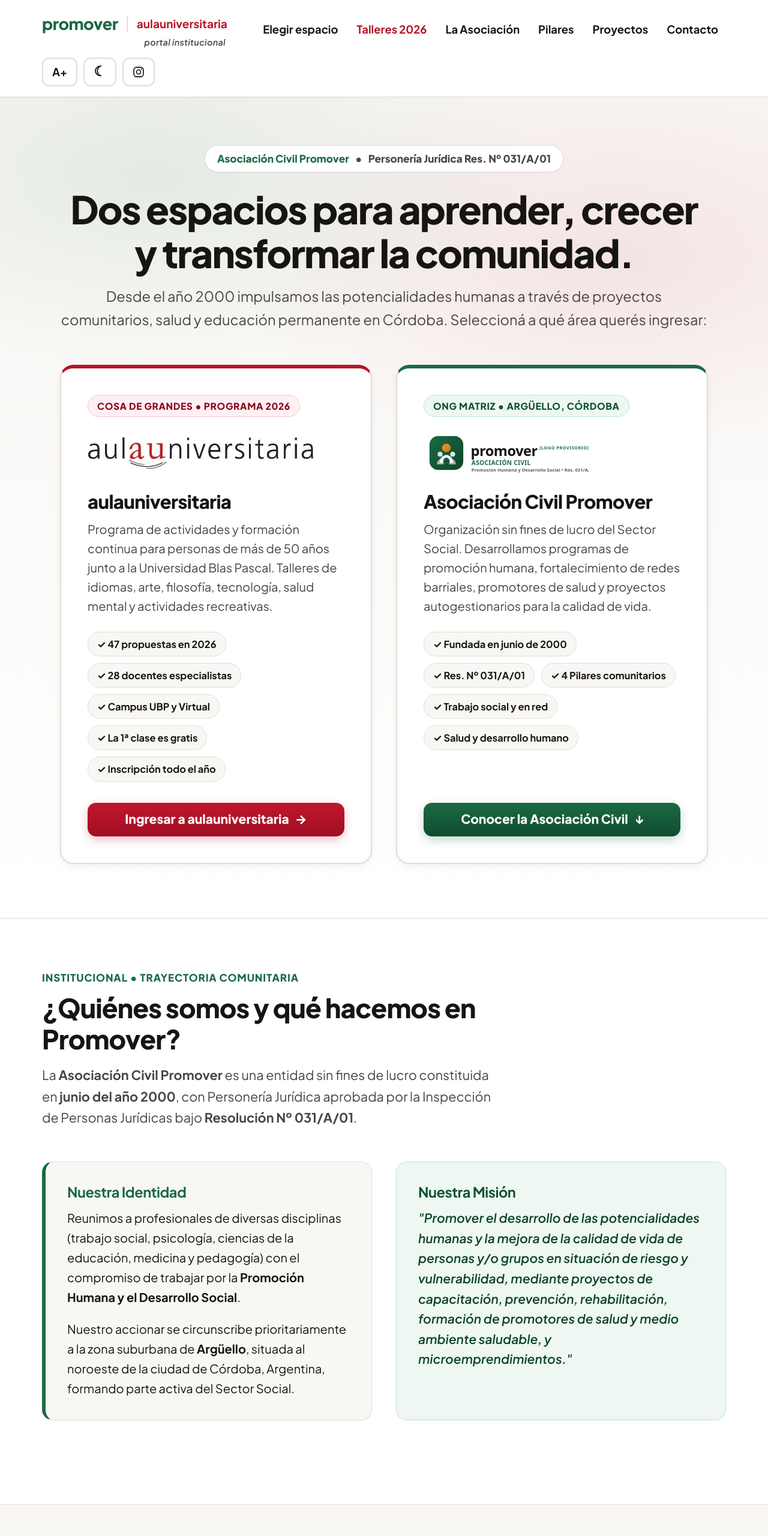
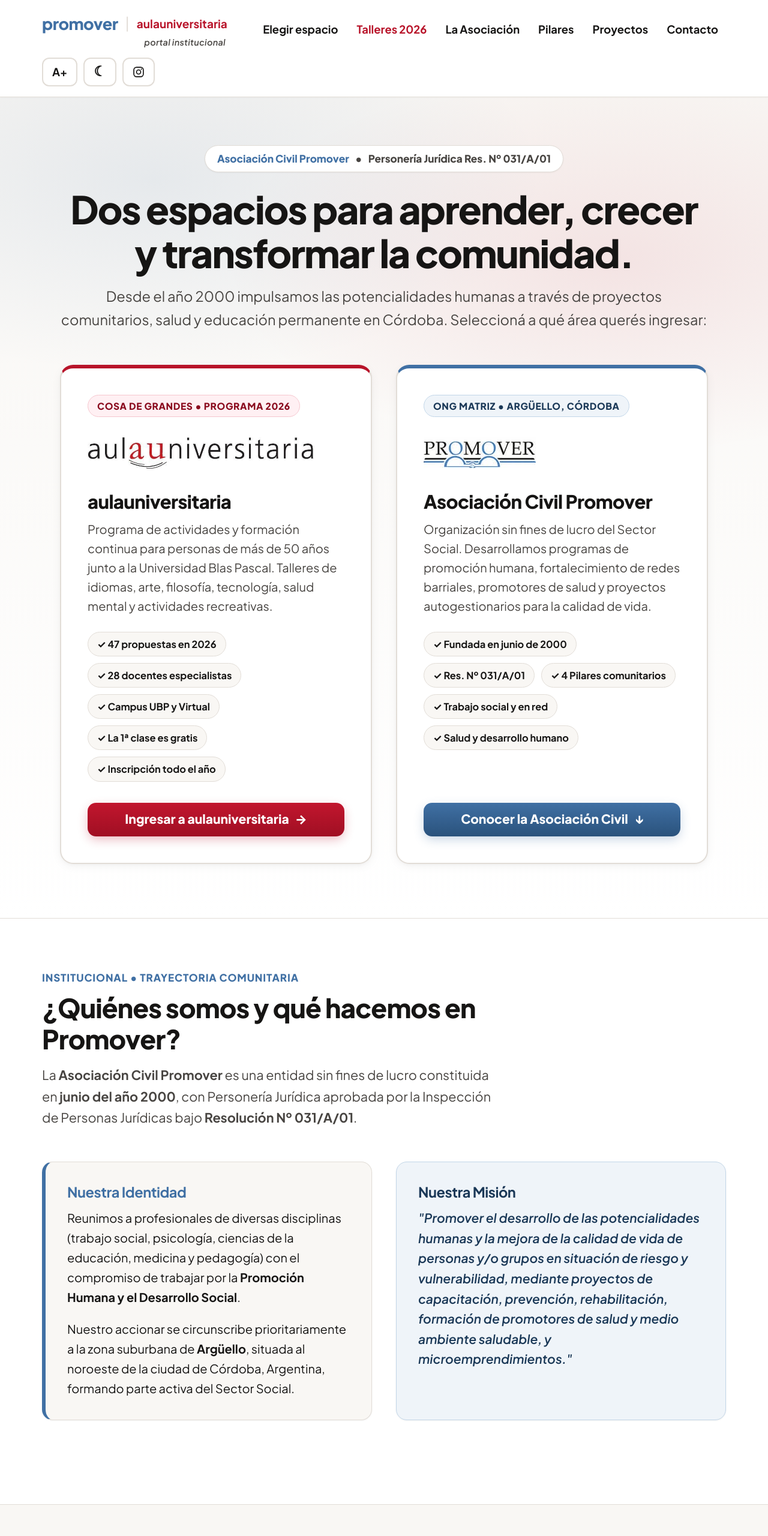
Before and after one commit to andresapitt/ceai-c3, a website: page index.html in a window 1280 px wide. Shown: the top 2560 px of the page at 60% size. Drawn offline with Linux system fonts and the light colour scheme.

Commit message:
Actualizar logo institucional de Promover a PNG y color de acento a #4070a4

```diff
--- a/assets/styles.css
+++ b/assets/styles.css
@@ -10,6 +10,12 @@
   --red-dark:#8A0B1E;
   --red-soft:#FFF0F3;
   --red-glow:rgba(184,20,42,.18);
+  --promover:#4070a4;
+  --promover-dark:#2A527C;
+  --promover-soft:#EFF4F9;
+  --promover-border:#C2D6E8;
+  --promover-text:#1A3857;
+  --promover-glow:rgba(64,112,164,.25);
   --ink:#161514;
   --ink-soft:#484542;
   --ink-muted:#736E68;
@@ -98,6 +104,8 @@
   white-space:nowrap; transition:background .18s ease, color .18s ease
 }
 .site-nav a:hover{ background:var(--paper-alt); color:var(--red) }
+.site-nav a.nav-portal{ color:var(--promover) }
+.site-nav a.nav-portal:hover{ color:var(--promover-dark) }
 
 .header-tools{ display:flex; gap:.5rem }
 .tool{
@@ -405,6 +413,12 @@
 :root[data-theme="dark"]{
   --ink:#F2F0EE; --ink-soft:#C2BFBC; --line:#353330; --line-hover:#4A4744;
   --paper:#141312; --paper-alt:#1C1A18; --red:#FF667C; --red-dark:#FF8999; --red-soft:#2E171B; --focus:#7FB4FF;
+  --promover:#6798CC;
+  --promover-dark:#95BFEC;
+  --promover-soft:#13263B;
+  --promover-border:#23476E;
+  --promover-text:#D5E5F7;
+  --promover-glow:rgba(103,152,204,.25);
   --shadow-sm:0 1px 3px rgba(0,0,0,.3);
   --shadow:0 4px 14px rgba(0,0,0,.4);
   --shadow-card:0 4px 18px -2px rgba(0,0,0,.45);
@@ -604,7 +618,7 @@
 .portal-hero{
   position:relative;
   background:
-    radial-gradient(1000px 500px at 20% 10%, rgba(27,106,69,.09) 0%, transparent 65%),
+    radial-gradient(1000px 500px at 20% 10%, rgba(64,112,164,.10) 0%, transparent 65%),
     radial-gradient(1000px 500px at 80% 20%, rgba(184,20,42,.09) 0%, transparent 65%),
     linear-gradient(180deg, #F8F6F3 0%, #FFFFFF 100%);
   border-bottom:1px solid var(--line);
@@ -652,8 +666,8 @@
 .portal-card.card-au{ border-top:6px solid var(--red) }
 .portal-card.card-au:hover{ border-color:#E8A8B2; border-top-color:var(--red) }
 
-.portal-card.card-promover{ border-top:6px solid #1B6A45 }
-.portal-card.card-promover:hover{ border-color:#A3D3BD; border-top-color:#1B6A45 }
+.portal-card.card-promover{ border-top:6px solid var(--promover) }
+.portal-card.card-promover:hover{ border-color:var(--promover-border); border-top-color:var(--promover) }
 
 .portal-badge{
   display:inline-flex; align-items:center; gap:.4rem;
@@ -661,13 +675,13 @@
   padding:.25rem .75rem; border-radius:999px; width:fit-content; margin-bottom:1.1rem;
 }
 .portal-badge.badge-au{ background:var(--red-soft); color:var(--red-dark); border:1px solid #F5C6CE }
-.portal-badge.badge-promover{ background:#EEF7F2; color:#125234; border:1px solid #C4E4D3 }
+.portal-badge.badge-promover{ background:var(--promover-soft); color:var(--promover-text); border:1px solid var(--promover-border) }
 
 .portal-logo-wrap{
   min-height:75px; display:flex; align-items:center; margin-bottom:1.25rem;
 }
 .portal-logo-au{ max-height:2.6rem; width:auto; max-width:100% }
-.portal-logo-promover{ max-height:3.6rem; width:auto; max-width:100% }
+.portal-logo-promover{ max-height:3.2rem; width:auto; max-width:100%; object-fit:contain }
 
 .portal-card h2{ font-size:1.55rem; font-weight:800; margin:0 0 .5rem; line-height:1.25 }
 .portal-desc{ font-size:1rem; color:var(--ink-soft); line-height:1.6; margin:0 0 1.35rem }
@@ -697,12 +711,12 @@
   transform:translateY(-2px); box-shadow:0 10px 24px -2px rgba(184,20,42,.45);
 }
 .portal-btn.btn-promover{
-  background:linear-gradient(180deg, #1B6A45 0%, #114C30 100%);
-  color:#fff; box-shadow:0 6px 18px -2px rgba(27,106,69,.32);
+  background:linear-gradient(180deg, #4070a4 0%, #2A527C 100%);
+  color:#fff; box-shadow:0 6px 18px -2px rgba(64,112,164,.32);
 }
 .portal-btn.btn-promover:hover{
-  background:linear-gradient(180deg, #228255 0%, #0C3E26 100%);
-  transform:translateY(-2px); box-shadow:0 10px 24px -2px rgba(27,106,69,.45);
+  background:linear-gradient(180deg, #4A7EB7 0%, #224367 100%);
+  transform:translateY(-2px); box-shadow:0 10px 24px -2px rgba(64,112,164,.45);
 }
 
 /* ---------- Institutional Sections (Promover) ---------- */
@@ -710,7 +724,7 @@
 .inst-header{ max-width:760px; margin-bottom:2.75rem }
 .inst-kicker{
   display:inline-block; font-size:.85rem; font-weight:800; text-transform:uppercase;
-  letter-spacing:.05em; color:#1B6A45; margin-bottom:.5rem;
+  letter-spacing:.05em; color:var(--promover); margin-bottom:.5rem;
 }
 .inst-title{ font-size:2.2rem; font-weight:800; line-height:1.2; margin:0 0 .8rem }
 
@@ -728,9 +742,9 @@
 .pillar-icon{
   display:flex; align-items:center; justify-content:center;
   width:3rem; height:3rem; border-radius:14px;
-  background:#EEF7F2; color:#1B6A45; font-size:1.4rem; font-weight:800; margin-bottom:1rem;
+  background:var(--promover-soft); color:var(--promover); font-size:1.4rem; font-weight:800; margin-bottom:1rem;
 }
-.pillar-card h3{ font-size:1.2rem; font-weight:800; color:#1B6A45; margin:0 0 .5rem }
+.pillar-card h3{ font-size:1.2rem; font-weight:800; color:var(--promover); margin:0 0 .5rem }
 .pillar-card p{ font-size:.95rem; color:var(--ink-soft); line-height:1.55; margin:0 }
 
 /* Strategy & Projects Grid */
@@ -761,7 +775,7 @@
 /* Dark theme overrides for portal and Promover */
 :root[data-theme="dark"] .portal-hero{
   background:
-    radial-gradient(1000px 500px at 20% 10%, rgba(27,106,69,.18) 0%, transparent 65%),
+    radial-gradient(1000px 500px at 20% 10%, rgba(64,112,164,.20) 0%, transparent 65%),
     radial-gradient(1000px 500px at 80% 20%, rgba(255,102,124,.15) 0%, transparent 65%),
     linear-gradient(180deg, #181615 0%, #141312 100%);
 }
@@ -771,8 +785,14 @@
 :root[data-theme="dark"] .portal-kicker{ background:#221F1C; border-color:var(--line); color:var(--ink) }
 :root[data-theme="dark"] .portal-pill,
 :root[data-theme="dark"] .team-chip{ background:#252320; border-color:var(--line); color:var(--ink) }
-:root[data-theme="dark"] .portal-badge.badge-promover{ background:#102D1E; color:#78D6A4; border-color:#1E5237 }
-:root[data-theme="dark"] .pillar-icon{ background:#102D1E; color:#78D6A4 }
+:root[data-theme="dark"] .portal-badge.badge-promover{ background:var(--promover-soft); color:var(--promover-dark); border-color:var(--promover-border) }
+:root[data-theme="dark"] .pillar-icon{ background:var(--promover-soft); color:var(--promover-dark) }
 :root[data-theme="dark"] .inst-kicker,
-:root[data-theme="dark"] .pillar-card h3{ color:#78D6A4 }
-:root[data-theme="dark"] .portal-logo-promover text[fill="#141414"]{ fill:#F2F0EE }
+:root[data-theme="dark"] .pillar-card h3{ color:var(--promover-dark) }
+:root[data-theme="dark"] .portal-logo-promover,
+:root[data-theme="dark"] .portal-logo-au{
+  background:#ffffff;
+  padding:.35rem .75rem;
+  border-radius:10px;
+  box-shadow:0 3px 10px rgba(0,0,0,.35);
+}
--- a/index.html
+++ b/index.html
@@ -26,7 +26,7 @@
   <div class="wrap header-inner">
     <a class="brand" href="index.html" aria-label="Asociación Civil Promover, inicio">
       <div style="display:flex; align-items:center; gap:.6rem;">
-        <span style="font-weight:800; font-size:1.35rem; color:#1B6A45; letter-spacing:-.02em;">promover</span>
+        <span style="font-weight:800; font-size:1.35rem; color:var(--promover); letter-spacing:-.02em;">promover</span>
         <span style="color:var(--line); font-size:1.2rem;">|</span>
         <span style="font-weight:700; font-size:.95rem; color:var(--red);">aulauniversitaria</span>
       </div>
@@ -70,7 +70,7 @@
   <section id="selector" class="portal-hero">
     <div class="wrap portal-hero-inner">
       <div class="portal-kicker">
-        <span style="color:#1B6A45;">Asociación Civil Promover</span>
+        <span style="color:var(--promover);">Asociación Civil Promover</span>
         <span>•</span>
         <span>Personería Jurídica Res. Nº 031/A/01</span>
       </div>
@@ -108,7 +108,7 @@
         <article class="portal-card card-promover">
           <div class="portal-badge badge-promover">ONG Matriz • Argüello, Córdoba</div>
           <div class="portal-logo-wrap">
-            <img src="assets/logo-promover.svg" alt="Asociación Civil Promover" class="portal-logo-promover" width="420" height="110">
+            <img src="assets/logo_promover.png" alt="Asociación Civil Promover" class="portal-logo-promover" width="188" height="51">
           </div>
           <h2>Asociación Civil Promover</h2>
           <p class="portal-desc">Organización sin fines de lucro del Sector Social. Desarrollamos programas de promoción humana, fortalecimiento de redes barriales, promotores de salud y proyectos autogestionarios para la calidad de vida.</p>
@@ -143,15 +143,15 @@
       </div>
 
       <div style="display:grid; grid-template-columns:repeat(auto-fit, minmax(20rem, 1fr)); gap:2rem; margin-bottom:3rem;">
-        <div style="background:var(--paper-alt); border:1px solid var(--line); border-left:6px solid #1B6A45; border-radius:18px; padding:1.8rem; box-shadow:var(--shadow-sm);">
-          <h3 style="color:#1B6A45; margin-top:0;">Nuestra Identidad</h3>
+        <div style="background:var(--paper-alt); border:1px solid var(--line); border-left:6px solid var(--promover); border-radius:18px; padding:1.8rem; box-shadow:var(--shadow-sm);">
+          <h3 style="color:var(--promover); margin-top:0;">Nuestra Identidad</h3>
           <p>Reunimos a profesionales de diversas disciplinas (trabajo social, psicología, ciencias de la educación, medicina y pedagogía) con el compromiso de trabajar por la <strong>Promoción Humana y el Desarrollo Social</strong>.</p>
           <p style="margin-bottom:0;">Nuestro accionar se circunscribe prioritariamente a la zona suburbana de <strong>Argüello</strong>, situada al noroeste de la ciudad de Córdoba, Argentina, formando parte activa del Sector Social.</p>
         </div>
 
-        <div style="background:#EEF7F2; border:1px solid #C4E4D3; border-radius:18px; padding:1.8rem; box-shadow:var(--shadow-sm);">
-          <h3 style="color:#125234; margin-top:0;">Nuestra Misión</h3>
-          <p style="font-size:1.05rem; line-height:1.6; color:#0E442B; margin-bottom:0;">
+        <div style="background:var(--promover-soft); border:1px solid var(--promover-border); border-radius:18px; padding:1.8rem; box-shadow:var(--shadow-sm);">
+          <h3 style="color:var(--promover-text); margin-top:0;">Nuestra Misión</h3>
+          <p style="font-size:1.05rem; line-height:1.6; color:var(--promover-text); margin-bottom:0;">
             <em>"Promover el desarrollo de las potencialidades humanas y la mejora de la calidad de vida de personas y/o grupos en situación de riesgo y vulnerabilidad, mediante proyectos de capacitación, prevención, rehabilitación, formación de promotores de salud y medio ambiente saludable, y microemprendimientos."</em>
           </p>
         </div>
```
Also changed, not shown: assets/logo_promover.png (added).
